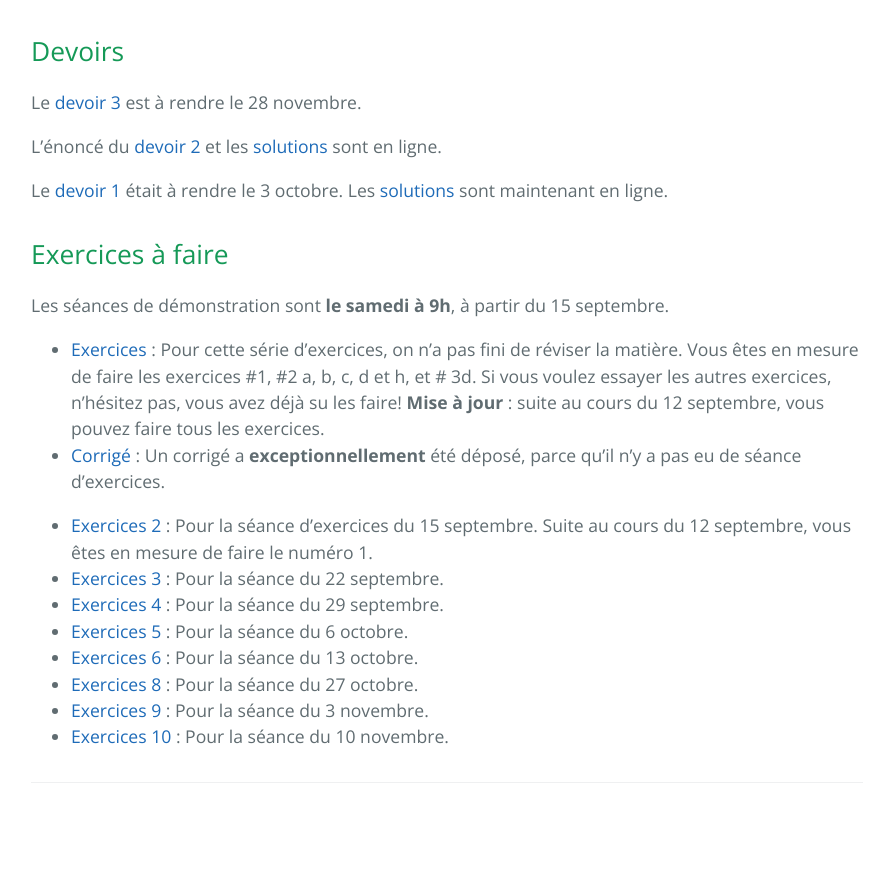
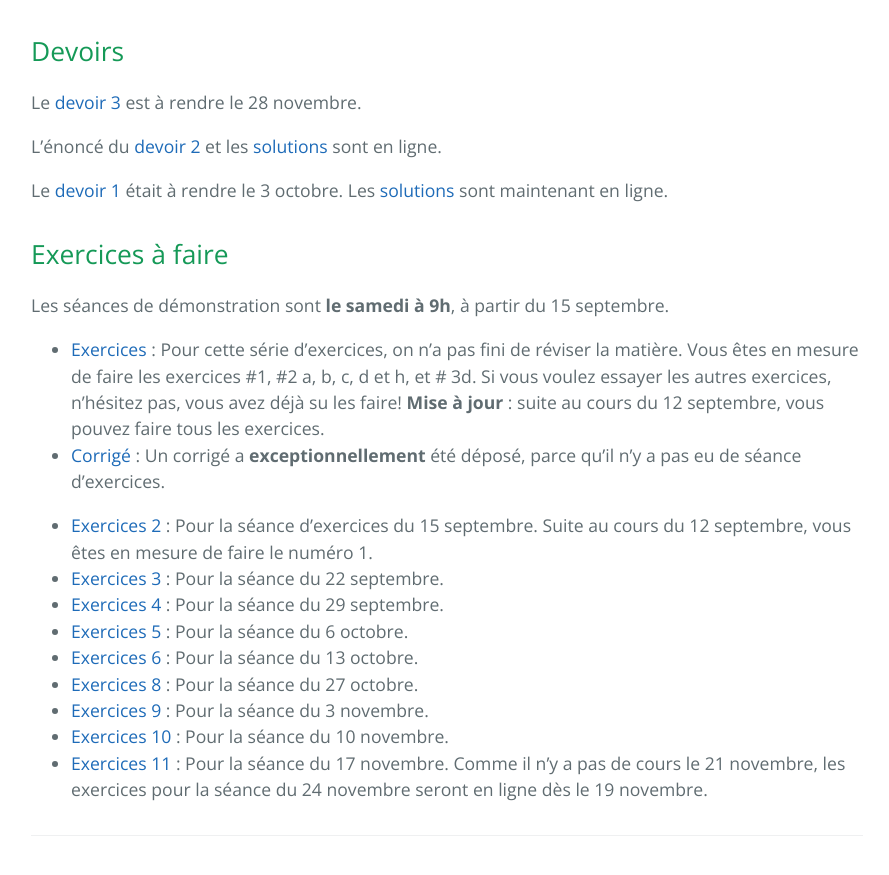
Before and after one commit to nadialafreniere/nadialafreniere.github.io, a Jekyll site: the page built from enseignement.md, in a window 1280 px wide and 900 px high, scrolled down 692 px. Shown: the top 875 px of the window, without its empty margins (193-1082 px from the left). Built offline with Jekyll 4.4.1, drawn with Linux system fonts in a browser that asks for light colours; our own code applies the rules of GitHub Pages for plain Markdown files; before the commit the page ends 1539 px from its top, so only the background shows below that.

Commit message:
Exercices 11

```diff
--- a/enseignement.md
+++ b/enseignement.md
@@ -33,3 +33,5 @@ Les séances de démonstration sont  **le samedi à 9h**, à partir du 15 septem
 * [Exercices 8](Exercices8.pdf) : Pour la séance du 27 octobre.
 * [Exercices 9](Exercices9.pdf) : Pour la séance du 3 novembre.
 * [Exercices 10](Exercices10.pdf) : Pour la séance du 10 novembre.
+* [Exercices 11](Exercices11.pdf) : Pour la séance du 17 novembre.
+Comme il n'y a pas de cours le 21 novembre, les exercices pour la séance du 24 novembre seront en ligne dès le 19 novembre.
```
Also changed, not shown: 1 other file.
